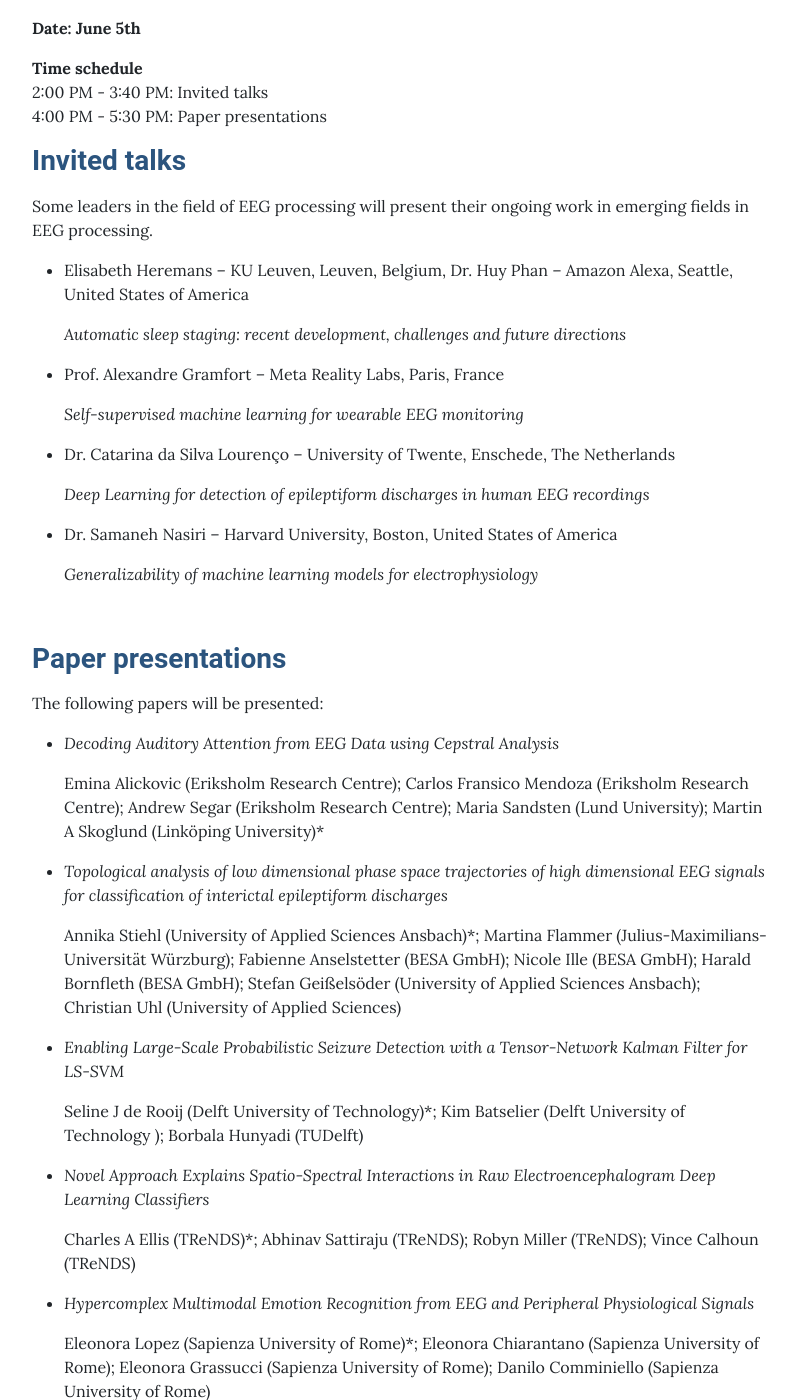
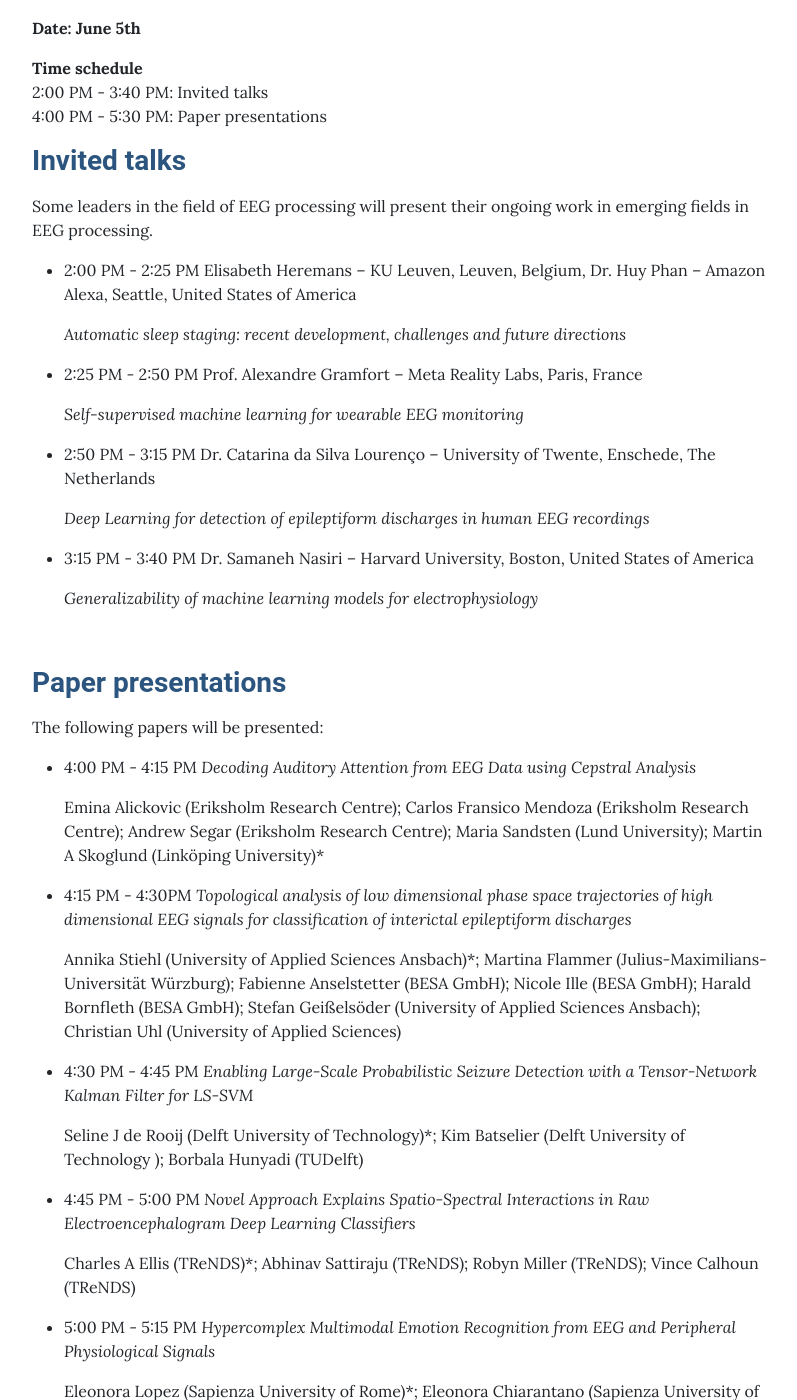
Before and after one commit to biomedepi/eegworkshop, a Jekyll site: the page built from pages/program.md, in a window 1280 px wide and 1400 px high, scrolled down 324 px. Shown: the whole window, without its empty margins (240-1037 px from the left). Built offline with Jekyll 4.4.1, drawn with Linux system fonts in a browser that asks for light colours; some of the changed text lies outside the part shown.

Commit message:
Update program.md

```diff
--- a/pages/program.md
+++ b/pages/program.md
@@ -16,16 +16,20 @@ permalink: /program/
 ### **<span style="color:#2B547E">Invited talks</span>**
 
 Some leaders in the field of EEG processing will present their ongoing work in emerging fields in EEG processing.
-- Elisabeth Heremans – KU Leuven, Leuven, Belgium, Dr. Huy Phan – Amazon Alexa, Seattle, United States of America
+- 2:00 PM - 2:25 PM
+    Elisabeth Heremans – KU Leuven, Leuven, Belgium, Dr. Huy Phan – Amazon Alexa, Seattle, United States of America
 
     *Automatic sleep staging: recent development, challenges and future directions*
-- Prof. Alexandre Gramfort – Meta Reality Labs, Paris, France
+- 2:25 PM - 2:50 PM
+    Prof. Alexandre Gramfort – Meta Reality Labs, Paris, France
 
     *Self-supervised machine learning for wearable EEG monitoring*
-- Dr. Catarina da Silva Lourenço – University of Twente, Enschede, The Netherlands
+- 2:50 PM - 3:15 PM
+    Dr. Catarina da Silva Lourenço – University of Twente, Enschede, The Netherlands
 
     *Deep Learning for detection of epileptiform discharges in human EEG recordings*
-- Dr. Samaneh Nasiri – Harvard University, Boston, United States of America
+- 3:15 PM - 3:40 PM
+    Dr. Samaneh Nasiri – Harvard University, Boston, United States of America
 
     *Generalizability of machine learning models for electrophysiology*
 
@@ -38,25 +42,25 @@ Some leaders in the field of EEG processing will present their ongoing work in e
 [//]: # A regular paper presentation session on EEG signal processing will be held. We are welcoming contributions, which should be submitted by February 24 via the main conference platform, and will be reviewed according to the conference standards ([scope]({{ '/scope/' | relative_url }}) and [call for papers]({{ '/call/' | relative_url }}) for more information). Upon acceptance, papers will be given the opportunity to present, and will be published at the IEEE Xplore Digital Library.
 
 The following papers will be presented:
-- *Decoding Auditory Attention from EEG Data using Cepstral Analysis*
+- 4:00 PM - 4:15 PM *Decoding Auditory Attention from EEG Data using Cepstral Analysis*
 
    Emina Alickovic (Eriksholm Research Centre); Carlos Fransico Mendoza (Eriksholm Research Centre); Andrew Segar (Eriksholm Research Centre); Maria Sandsten (Lund University); Martin A Skoglund (Linköping University)*
-- *Topological analysis of low dimensional phase space trajectories of high dimensional EEG signals for classification of interictal epileptiform discharges*
+- 4:15 PM - 4:30PM *Topological analysis of low dimensional phase space trajectories of high dimensional EEG signals for classification of interictal epileptiform discharges*
 
    Annika Stiehl (University of Applied Sciences Ansbach)*; Martina Flammer (Julius-Maximilians-Universität Würzburg); Fabienne Anselstetter (BESA GmbH); Nicole Ille (BESA GmbH); Harald Bornfleth (BESA GmbH); Stefan Geißelsöder (University of Applied Sciences Ansbach); Christian Uhl (University of Applied Sciences)
-- *Enabling Large-Scale Probabilistic Seizure Detection with a Tensor-Network Kalman Filter for LS-SVM*
+- 4:30 PM - 4:45 PM *Enabling Large-Scale Probabilistic Seizure Detection with a Tensor-Network Kalman Filter for LS-SVM*
 
    Seline J de Rooij (Delft University of Technology)*; Kim Batselier (Delft University of Technology ); Borbala Hunyadi (TUDelft)
-- *Novel Approach Explains Spatio-Spectral Interactions in Raw Electroencephalogram Deep Learning Classifiers*
+- 4:45 PM - 5:00 PM *Novel Approach Explains Spatio-Spectral Interactions in Raw Electroencephalogram Deep Learning Classifiers*
 
    Charles A Ellis (TReNDS)*; Abhinav Sattiraju (TReNDS); Robyn Miller (TReNDS); Vince Calhoun (TReNDS)
-- *Hypercomplex Multimodal Emotion Recognition from EEG and Peripheral Physiological Signals*
+- 5:00 PM - 5:15 PM *Hypercomplex Multimodal Emotion Recognition from EEG and Peripheral Physiological Signals*
 
    Eleonora Lopez (Sapienza University of Rome)*; Eleonora Chiarantano (Sapienza University of Rome); Eleonora Grassucci (Sapienza University of Rome); Danilo Comminiello (Sapienza University of Rome)
-- *EEG Source Estimation Using Deep Prior without a Subject's Individual Lead Field*
+- 5:15 PM - 5:30 PM *EEG Source Estimation Using Deep Prior without a Subject's Individual Lead Field*
 
    Naoki Hojo (Kobe University)*; Hajime Yano (Kobe University); Ryoichi Takashima (Kobe University); Tetsuya Takiguchi (Kobe University); Seiji Nakagawa (Chiba University)
-- *A new Multiway MFDM based technique for EEG Source Localisation and Interpretation*
+- 5:30 PM - 5:45 PM *A new Multiway MFDM based technique for EEG Source Localisation and Interpretation*
 
    Anchal yadav (Indian Institute of Technology)*; Monika Agrawal (IIT); S D Joshi (Indian Institute of Technology Delhi)
 
```
